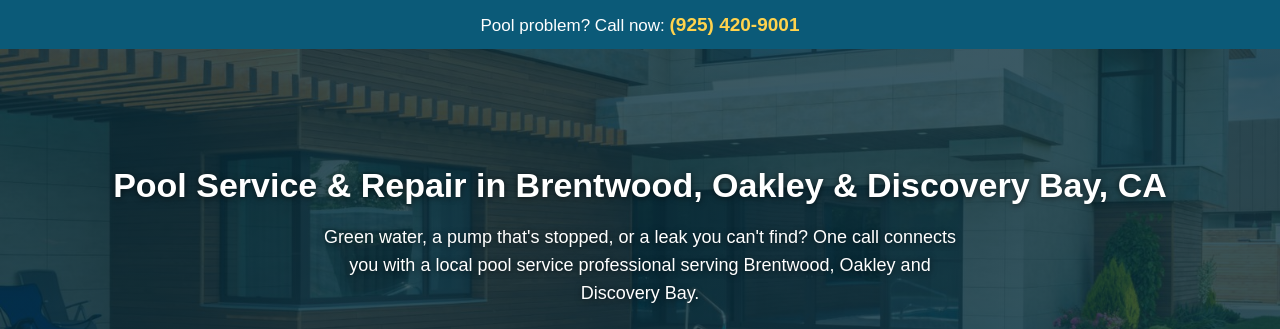
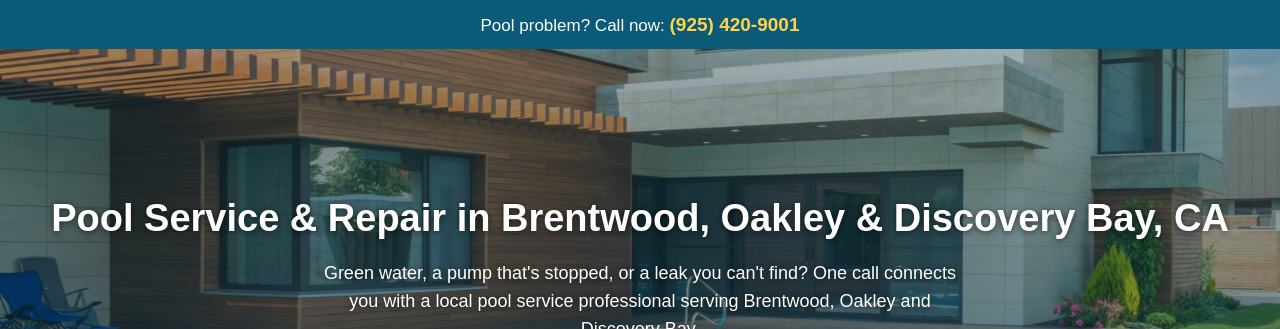
Before and after one commit to kjhollis/deltafamilypools, a plain HTML site: page index.html in a window 1280 px wide. Shown: the top 329 px of the page. Drawn offline with Linux system fonts and the light colour scheme.

Commit message:
Improve header photo treatment

```diff
--- a/index.html
+++ b/index.html
@@ -11,9 +11,9 @@
   body { font-family: Arial, Helvetica, sans-serif; color:#222; line-height:1.55; background:#fff; }
   .callbar { position:sticky; top:0; z-index:1000; background:#0b5a78; color:#fff; text-align:center; padding:10px 12px; font-size:17px; }
   .callbar a { color:#ffd34d; font-weight:bold; text-decoration:none; font-size:19px; white-space:nowrap; }
-  header { color:#fff; padding:110px 20px 96px; text-align:center; background:linear-gradient(rgba(4,43,58,.78),rgba(4,43,58,.78)), url('hero.jpg') center/cover no-repeat, #0b5a78; }
+  header { color:#fff; padding:140px 20px 120px; text-align:center; background:linear-gradient(rgba(4,43,58,.38),rgba(4,43,58,.62)), url('hero.jpg') center 62%/cover no-repeat, #0b5a78; }
   header h1, header p { text-shadow:0 1px 6px rgba(0,0,0,.6); }
-  header h1 { font-size:34px; margin-bottom:12px; }
+  header h1 { font-size:38px; margin-bottom:12px; }
   header p { font-size:18px; max-width:640px; margin:0 auto 24px; }
   .btn { display:inline-block; background:#f5a800; color:#111; font-weight:bold; padding:14px 28px; border-radius:6px; text-decoration:none; font-size:19px; }
   .btn:hover { background:#ffb91f; }
@@ -29,7 +29,7 @@
   .photo { max-width:960px; margin:8px auto 0; padding:0 20px; }
   .photo img { width:100%; border-radius:8px; display:block; }
   .photo figcaption { font-size:13px; color:#555; text-align:center; padding:8px 4px 0; }
-  .cta { color:#fff; text-align:center; padding:64px 20px; margin-top:40px; background:linear-gradient(rgba(4,43,58,.82),rgba(4,43,58,.82)), url('hero.jpg') center/cover no-repeat, #0b5a78; }
+  .cta { color:#fff; text-align:center; padding:72px 20px; margin-top:40px; background:linear-gradient(rgba(4,43,58,.45),rgba(4,43,58,.66)), url('hero.jpg') center 62%/cover no-repeat, #0b5a78; }
   .cta h2 { color:#fff; }
   .cta p { margin-bottom:18px; }
   footer { background:#111; color:#bbb; padding:28px 20px; font-size:13px; }
```
